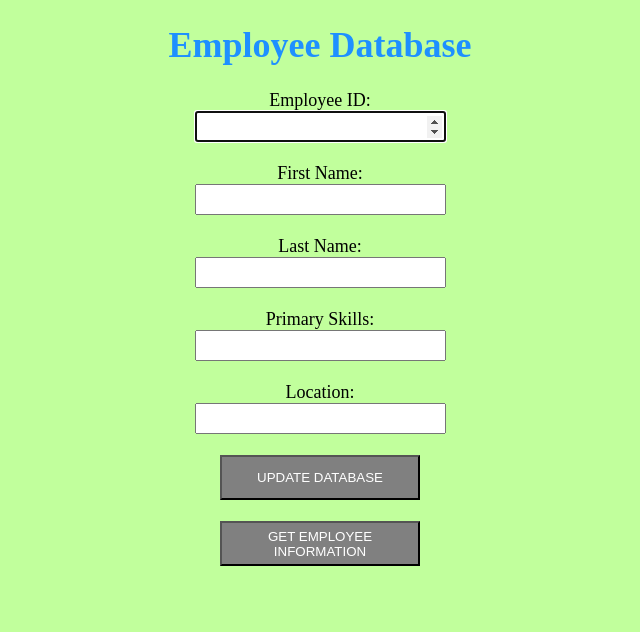
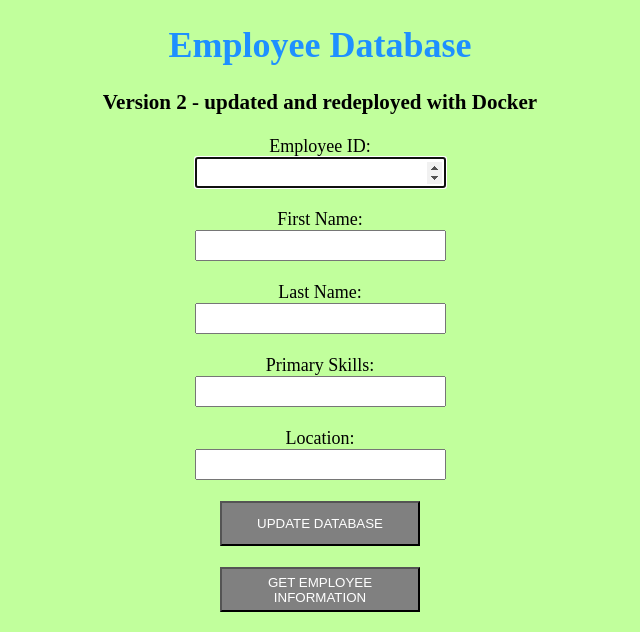
Before and after one commit to AaronKingCloud/docker-two-tier-webapp, a Flask app: page / in a window 1280 px wide. Shown: the top 632 px of the page, without its empty margins (320-960 px from the left). Run offline with Flask 3, Linux system fonts and the light colour scheme.

Commit message:
Add version 2 label to home page

```diff
--- a/templates/addemp.html
+++ b/templates/addemp.html
@@ -7,6 +7,7 @@
 	<font color="black" size="4" style="font-family: avenir">
 
 		<h1 style="color: DodgerBlue">Employee Database</h1>
+<h3>Version 2 - updated and redeployed with Docker</h3>
 		<body style="background: {{ color }};" >
 
 			<form action="/addemp" autocomplete="on" method = "POST" enctype="multipart/form-data">
```
